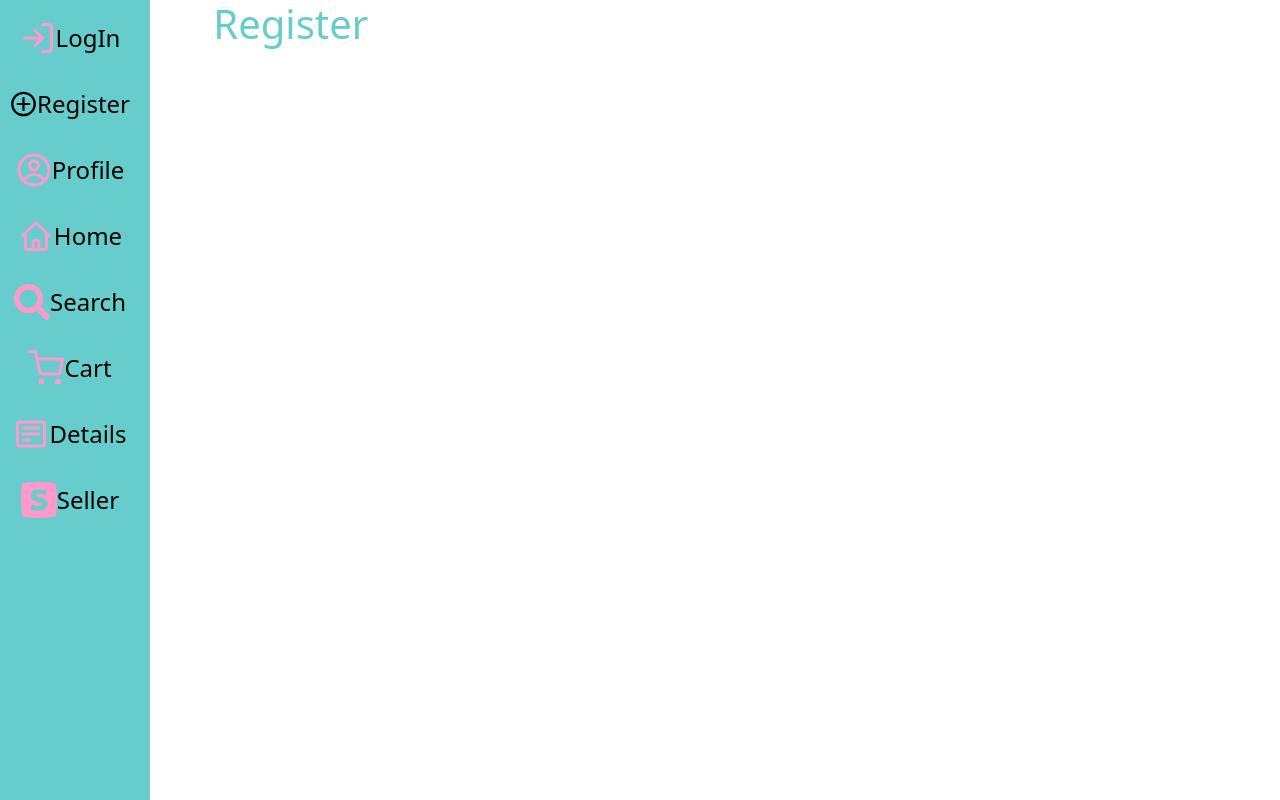
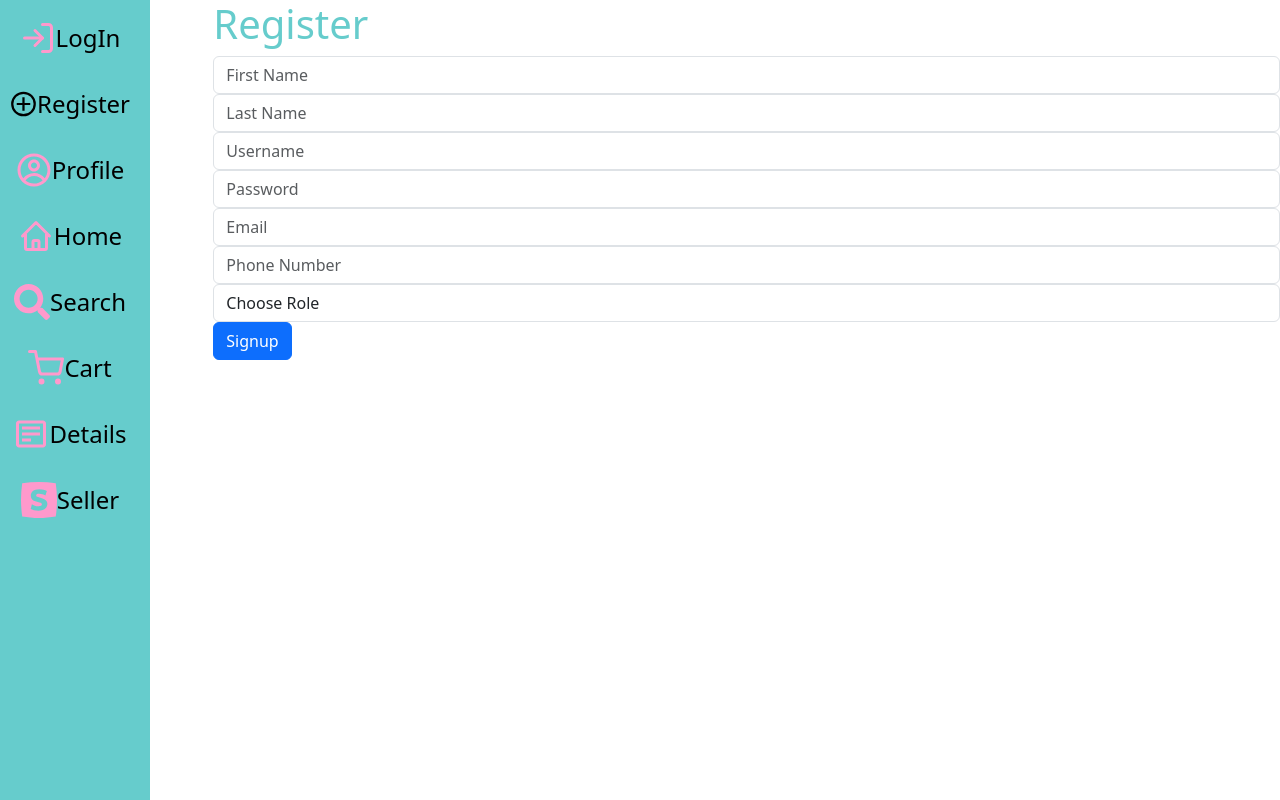
Before and after one commit to zhanpengtong/psp-react-web-app, a React (Create React App) app: page /psp/register in a window 1280 px wide. Shown: the top 800 px of the page. Built offline with nearby package versions, Linux system fonts and the light colour scheme; no server answers.

Commit message:
add register

```diff
--- a/src/psp/login/index.js
+++ b/src/psp/login/index.js
@@ -16,7 +16,7 @@ function SignIn() {
     }
   };
   return (
-    <div>
+    <div className="col-4">
       <h1 style={{color: '#66CCCC'}}>Log In</h1>
       {error && <div className="alert alert-danger">{error}</div>}
       <input
@@ -34,7 +34,7 @@ function SignIn() {
         onChange={(e) => setPassword(e.target.value)}
       />
       <button onClick={signIn} className="btn btn-primary">
-        Sign In
+        Log In
       </button>
     </div>
   );
--- a/src/psp/profile/editUser.js
+++ b/src/psp/profile/editUser.js
@@ -95,8 +95,7 @@ function EditUser() {
                 value={user.role} onChange={(e) => setUser({ ...user, role: e.target.value })}>
                 <option value="USER">User</option>
                 <option value="ADMIN">Admin</option>
-                <option value="FACULTY">Faculty</option>
-                <option value="STUDENT">Student</option>
+                <option value="SELLER">SELLER</option>
               </select>
             </td>
             <td>
--- a/src/psp/profile/index.js
+++ b/src/psp/profile/index.js
@@ -8,7 +8,15 @@ import { useParams } from "react-router-dom";
 
 function Profile() {
   const { id } = useParams();
-  const [user, setUser] = useState(null);
+  const [user, setUser] = useState({
+    firstName: "",
+    lastName: "",
+    username: "",
+    password: "",
+    email: "",
+    phoneNumber: "",
+    role: "",
+  });
   const fakeUser = {
     firstName: "first name",
     lastName: "last name",
@@ -35,7 +43,12 @@ function Profile() {
     const status = await client.updateUser(user._id, user);
   };
   const updateUser = async () => {
-    const status = await client.updateUser(user._id, user);
+    try {
+      const status = await client.updateUser(user._id, user);
+    //   setUsers(users.map((u) => (u._id === user._id ? user : u)));
+    } catch (err) {
+      console.log(err);
+    }
   };
 
   const signout = async () => {
--- a/src/psp/register/index.js
+++ b/src/psp/register/index.js
@@ -1,8 +1,101 @@
-function Register () {
+import React, { useState } from "react";
+import { useNavigate } from "react-router-dom";
+import * as client from "../client";
+function Register() {
+  const [error, setError] = useState("");
+  const [credentials, setCredentials] = useState({
+    firstName: "", lastName: "", username: "", password: "", email: "", phoneNumber: "", role: ""
+  });
+  const navigate = useNavigate();
+  const signup = async () => {
+    try {
+      await client.signup(credentials);
+      navigate("/psp/profile");
+    } catch (err) {
+      setError(err.response.data.message);
+    }
+  };
   return (
     <div>
       <h1 style={{color: '#66CCCC'}}>Register</h1>
+      {error && <div>{error}</div>}
+      <input
+        type="text"
+        className="form-control"
+        value={credentials.firstName}
+        onChange={(e) => setCredentials({
+          ...credentials,
+          firstName: e.target.value
+        })}
+        placeholder="First Name"
+      />
+      <input
+        type="text"
+        className="form-control"
+        value={credentials.lastName}
+        onChange={(e) => setCredentials({
+          ...credentials,
+          lastName: e.target.value
+        })}
+        placeholder="Last Name"
+      />
+      <input
+        type="text"
+        className="form-control"
+        value={credentials.username}
+        onChange={(e) => setCredentials({
+          ...credentials,
+          username: e.target.value
+        })}
+        placeholder="Username"
+      />
+      <input
+        type="text"
+        className="form-control"
+        value={credentials.password}
+        onChange={(e) => setCredentials({
+          ...credentials,
+          password: e.target.value
+        })}
+        placeholder="Password"
+      />
+      <input
+        type="text"
+        className="form-control"
+        value={credentials.email}
+        onChange={(e) => setCredentials({
+          ...credentials,
+          email: e.target.value
+        })}
+        placeholder="Email"
+      />
+      <input
+        type="text"
+        className="form-control"
+        value={credentials.phoneNumber}
+        onChange={(e) => setCredentials({
+          ...credentials,
+          phoneNumber: e.target.value
+        })}
+        placeholder="Phone Number"
+      />
+      <select
+        className="form-control"
+        value={credentials.role}
+        onChange={(e) => setCredentials({
+          ...credentials,
+          role: e.target.value
+        })}
+      >
+        <option value="">Choose Role</option>
+        <option value="USER">USER</option>
+        <option value="ADMIN">ADMIN</option>
+        <option value="SELLER">SELLER</option>
+      </select>
+      <button className="btn btn-primary" onClick={signup}>
+        Signup
+      </button>
     </div>
-  )
+  );
 }
 export default Register;
```
